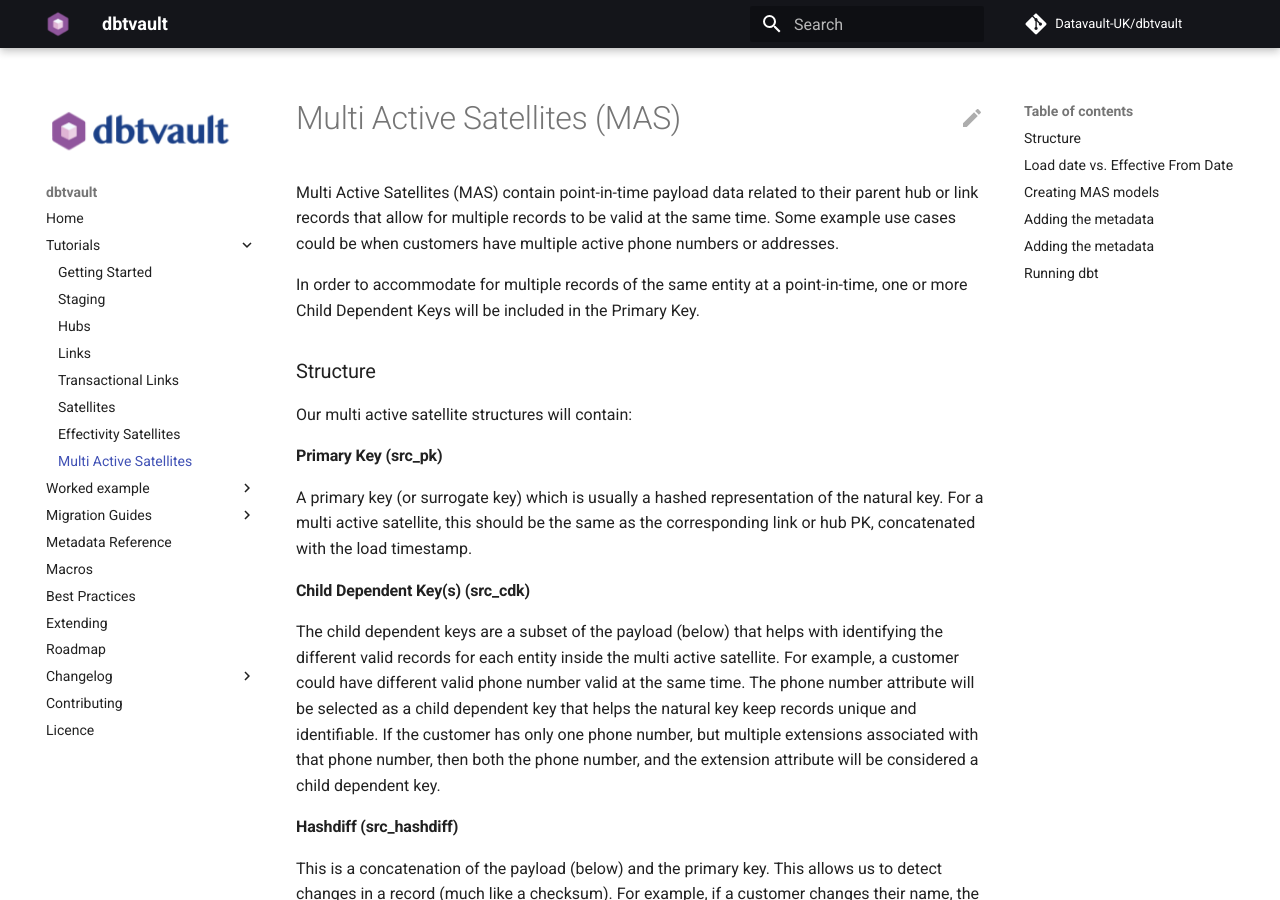
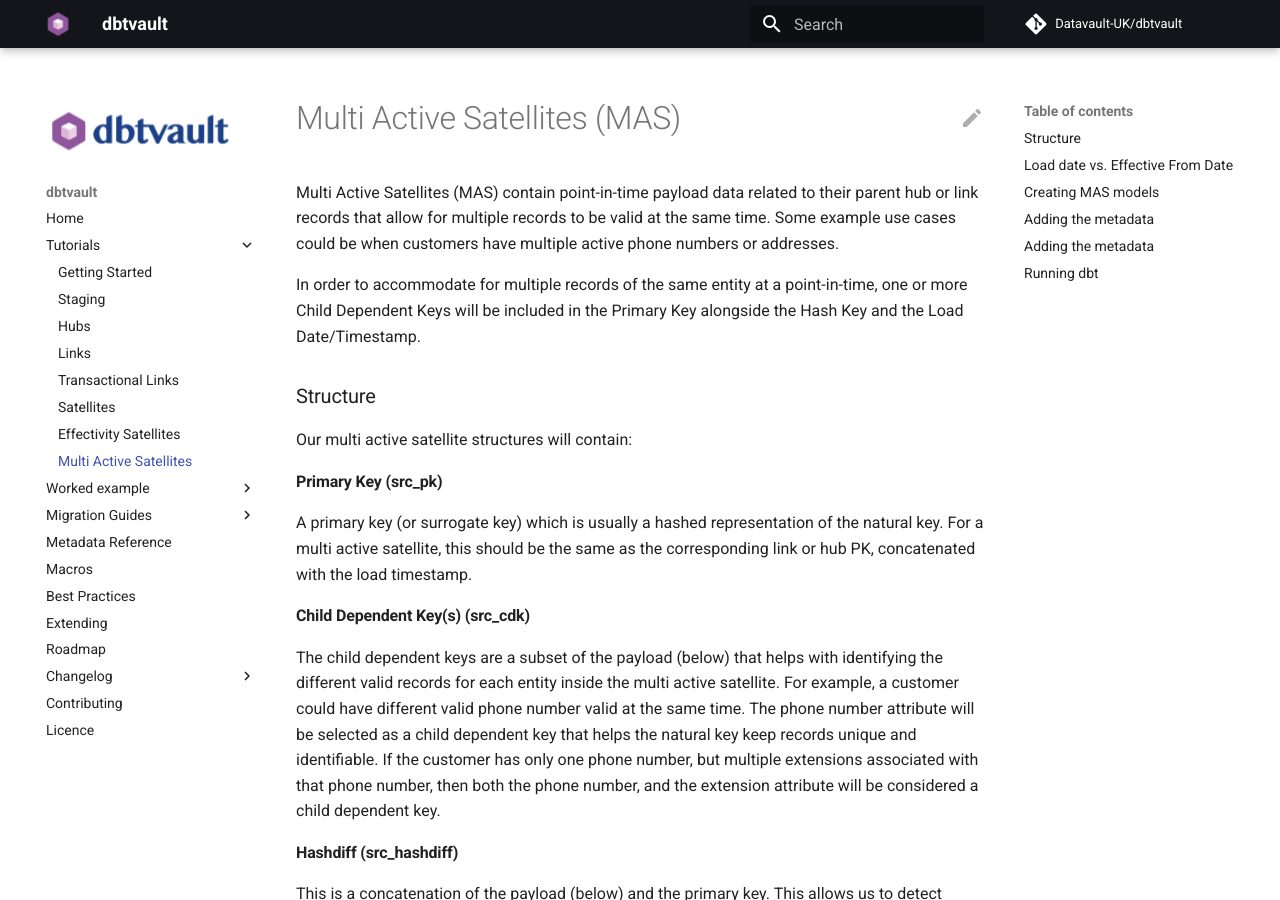
Before and after one commit to Datavault-UK/automate-dv-docs, an MkDocs documentation site: the page built from docs/tutorial/tut_multi_active_satellites.md, in a window 1280 px wide and 900 px high. Built offline with MkDocs 1.6.1 and Material for MkDocs 9.7.7, drawn with Linux system fonts in a browser that asks for light colours; comment, search, counter and statistics services are not loaded; some of the changed lines change nothing that is shown.

Commit message:
Updated documentation for MAS - new macro

````diff
--- a/docs/macros.md
+++ b/docs/macros.md
@@ -893,6 +893,7 @@
 
 ### ma_sat
 
+[comment]: <> (todo:) update the link to the macro
 ([view source](https://github.com/Datavault-UK/dbtvault/blob/release/0.7.8/macros/tables/ma_sat.sql))
 
 Generates SQL to build a multi-active satellite table (MAS).
@@ -933,13 +934,15 @@
 
         ```sql
         WITH source_data AS (
-            SELECT a.CUSTOMER_HK, a.HASHDIFF, a.CUSTOMER_NAME, a.CUSTOMER_PHONE, a.EFFECTIVE_FROM, a.LOAD_DATE, a.SOURCE
-            FROM DBTVAULT.TEST.MY_STAGE AS a
+            SELECT DISTINCT s.CUSTOMER_PK, s.HASHDIFF, s.CUSTOMER_PHONE, s.CUSTOMER_NAME, s.EFFECTIVE_FROM, s.LOAD_DATE, s.SOURCE
+            FROM DBTVAULT.TEST.STG_CUSTOMER AS s
+            WHERE s.CUSTOMER_PK IS NOT NULL
+                AND s.CUSTOMER_PHONE IS NOT NULL
         ),
 
         records_to_insert AS (
-            SELECT stage.CUSTOMER_HK, stage.HASHDIFF, stage.CUSTOMER_PHONE, stage.CUSTOMER_NAME, stage.EFFECTIVE_FROM, stage.LOAD_DATE, stage.SOURCE
-            FROM source_data AS stage
+            SELECT source_data.CUSTOMER_PK, source_data.HASHDIFF, source_data.CUSTOMER_PHONE, source_data.CUSTOMER_NAME, source_data.EFFECTIVE_FROM, source_data.LOAD_DATE, source_data.SOURCE
+            FROM source_data
         )
 
         SELECT * FROM records_to_insert
@@ -949,67 +952,74 @@
 
         ```sql
         WITH source_data AS (
-            SELECT a.CUSTOMER_HK, a.HASHDIFF, a.CUSTOMER_PHONE, a.CUSTOMER_NAME, a.EFFECTIVE_FROM, a.LOAD_DATE, a.SOURCE
-            ,COUNT(DISTINCT a.HASHDIFF, a.CUSTOMER_PHONE )
-                OVER (PARTITION BY a.CUSTOMER_HK) AS source_count
-            FROM DBTVAULT.TEST.MY_STAGE AS a
-            WHERE a.CUSTOMER_HK IS NOT NULL
-                AND a.CUSTOMER_PHONE IS NOT NULL
-        ),
+            SELECT DISTINCT s.CUSTOMER_PK, s.HASHDIFF, s.CUSTOMER_PHONE, s.CUSTOMER_NAME, s.EFFECTIVE_FROM, s.LOAD_DATE, s.SOURCE
+                ,COUNT(DISTINCT s.HASHDIFF, s.CUSTOMER_PHONE)
+                    OVER (PARTITION BY s.CUSTOMER_PK) AS source_count
+            FROM DBTVAULT.TEST.STG_CUSTOMER AS s
+            WHERE s.CUSTOMER_PK IS NOT NULL
+                AND s.CUSTOMER_PHONE IS NOT NULL
+        ),
+
         latest_records AS (
-            SELECT *, COUNT(DISTINCT latest_selection.HASHDIFF, latest_selection.CUSTOMER_PHONE )
-                    OVER (PARTITION BY latest_selection.CUSTOMER_HK) AS target_count
-            FROM (
-                SELECT target_records.CUSTOMER_PHONE, target_records.CUSTOMER_HK, target_records.HASHDIFF, target_records.LOAD_DATE
-                    ,RANK() OVER (PARTITION BY target_records.CUSTOMER_HK
-                            ORDER BY target_records.LOAD_DATE DESC) AS rank_value
-                FROM DBTVAULT.TEST.MULTI_ACTIVE_SATELLITE AS target_records
-                INNER JOIN
-                    (SELECT DISTINCT source_pks.CUSTOMER_HK
-                    FROM source_data AS source_pks) AS source_records
-                        ON target_records.CUSTOMER_HK = source_records.CUSTOMER_HK
-                QUALIFY rank_value = 1
-                ) AS latest_selection
-        ),
-        matching_records AS (
-            SELECT stage.CUSTOMER_HK
-                ,COUNT(DISTINCT stage.HASHDIFF, stage.CUSTOMER_PHONE) AS match_count
-            FROM source_data AS stage
-            INNER JOIN latest_records
-                ON stage.CUSTOMER_HK = latest_records.CUSTOMER_HK
-                AND stage.HASHDIFF = latest_records.HASHDIFF
-                AND stage.CUSTOMER_PHONE = latest_records.CUSTOMER_PHONE
-            GROUP BY stage.CUSTOMER_HK
-        ),
-        satellite_update AS (
-            SELECT DISTINCT stage.CUSTOMER_HK
-            FROM source_data AS stage
-            INNER JOIN latest_records
-                ON latest_records.CUSTOMER_HK = stage.CUSTOMER_HK
-            LEFT OUTER JOIN matching_records
-                ON matching_records.CUSTOMER_HK = latest_records.CUSTOMER_HK
-            WHERE (stage.source_count != latest_records.target_count
-                OR COALESCE(matching_records.match_count, 0) != latest_records.target_count)
-        ),
-        satellite_insert AS (
-            SELECT DISTINCT stage.CUSTOMER_HK
-            FROM source_data AS stage
-            LEFT OUTER JOIN latest_records
-                ON stage.CUSTOMER_HK = latest_records.CUSTOMER_HK
-            WHERE latest_records.CUSTOMER_HK IS NULL
-        ),
+            SELECT mas.CUSTOMER_PK
+                ,mas.HASHDIFF
+                ,mas.CUSTOMER_PHONE
+                ,mas.LOAD_DATE
+                ,mas.latest_rank
+                ,DENSE_RANK() OVER (PARTITION BY mas.CUSTOMER_PK
+                    ORDER BY mas.HASHDIFF, mas.CUSTOMER_PHONE ASC) AS check_rank
+            FROM
+            (
+            SELECT inner_mas.CUSTOMER_PK
+                ,inner_mas.HASHDIFF
+                ,inner_mas.CUSTOMER_PHONE
+                ,inner_mas.LOAD_DATE
+                ,RANK() OVER (PARTITION BY inner_mas.CUSTOMER_PK
+                    ORDER BY inner_mas.LOAD_DATE DESC) AS latest_rank
+            FROM DBTVAULT.TEST.MULTI_ACTIVE_SATELLITE AS inner_mas
+            INNER JOIN (SELECT DISTINCT s.CUSTOMER_PK FROM source_data as s ) AS spk
+                ON inner_mas.CUSTOMER_PK = spk.CUSTOMER_PK
+            QUALIFY latest_rank = 1
+            ) AS mas
+        ),
+
+        latest_group_details AS (
+            SELECT lr.CUSTOMER_PK
+                ,lr.LOAD_DATE
+                ,MAX(lr.check_rank) AS latest_count
+            FROM latest_records AS lr
+            GROUP BY lr.CUSTOMER_PK, lr.LOAD_DATE
+        ),
+
         records_to_insert AS (
-            SELECT  stage.CUSTOMER_HK, stage.HASHDIFF, stage.CUSTOMER_PHONE, stage.CUSTOMER_NAME, stage.EFFECTIVE_FROM, stage.LOAD_DATE, stage.SOURCE
-            FROM source_data AS stage
-            INNER JOIN satellite_update
-                ON satellite_update.CUSTOMER_HK = stage.CUSTOMER_HK
-
-            UNION
-
-            SELECT stage.CUSTOMER_HK, stage.HASHDIFF, stage.CUSTOMER_PHONE, stage.CUSTOMER_NAME, stage.EFFECTIVE_FROM, stage.LOAD_DATE, stage.SOURCE
-            FROM source_data AS stage
-            INNER JOIN satellite_insert
-                ON satellite_insert.CUSTOMER_HK = stage.CUSTOMER_HK
+            SELECT source_data.CUSTOMER_PK, source_data.HASHDIFF, source_data.CUSTOMER_PHONE, source_data.CUSTOMER_NAME, source_data.EFFECTIVE_FROM, source_data.LOAD_DATE, source_data.SOURCE
+            FROM source_data
+            WHERE EXISTS
+            (
+                SELECT 1
+                FROM source_data AS stage
+                WHERE NOT EXISTS
+                (
+                    SELECT 1
+                    FROM
+                    (
+                        SELECT lr.CUSTOMER_PK
+                        ,lr.HASHDIFF
+                        ,lr.CUSTOMER_PHONE
+                        ,lr.LOAD_DATE
+                        ,lg.latest_count
+                        FROM latest_records AS lr
+                        INNER JOIN latest_group_details AS lg
+                            ON lr.CUSTOMER_PK = lg.CUSTOMER_PK
+                            AND lr.LOAD_DATE = lg.LOAD_DATE
+                    ) AS active_records
+                    WHERE stage.CUSTOMER_PK = active_records.CUSTOMER_PK
+                        AND stage.HASHDIFF = active_records.HASHDIFF
+                        AND stage.CUSTOMER_PHONE = active_records.CUSTOMER_PHONE
+                        AND stage.source_count = active_records.latest_count
+                )
+                AND source_data.CUSTOMER_PK = stage.CUSTOMER_PK
+            )
         )
 
         SELECT * FROM records_to_insert
--- a/docs/tutorial/tut_multi_active_satellites.md
+++ b/docs/tutorial/tut_multi_active_satellites.md
@@ -5,7 +5,7 @@
 phone numbers or addresses.
 
 In order to accommodate for multiple records of the same entity at a point-in-time, one or more Child Dependent Keys
-will be included in the Primary Key.
+will be included in the Primary Key alongside the Hash Key and the Load Date/Timestamp.
 
 ### Structure
 
````
